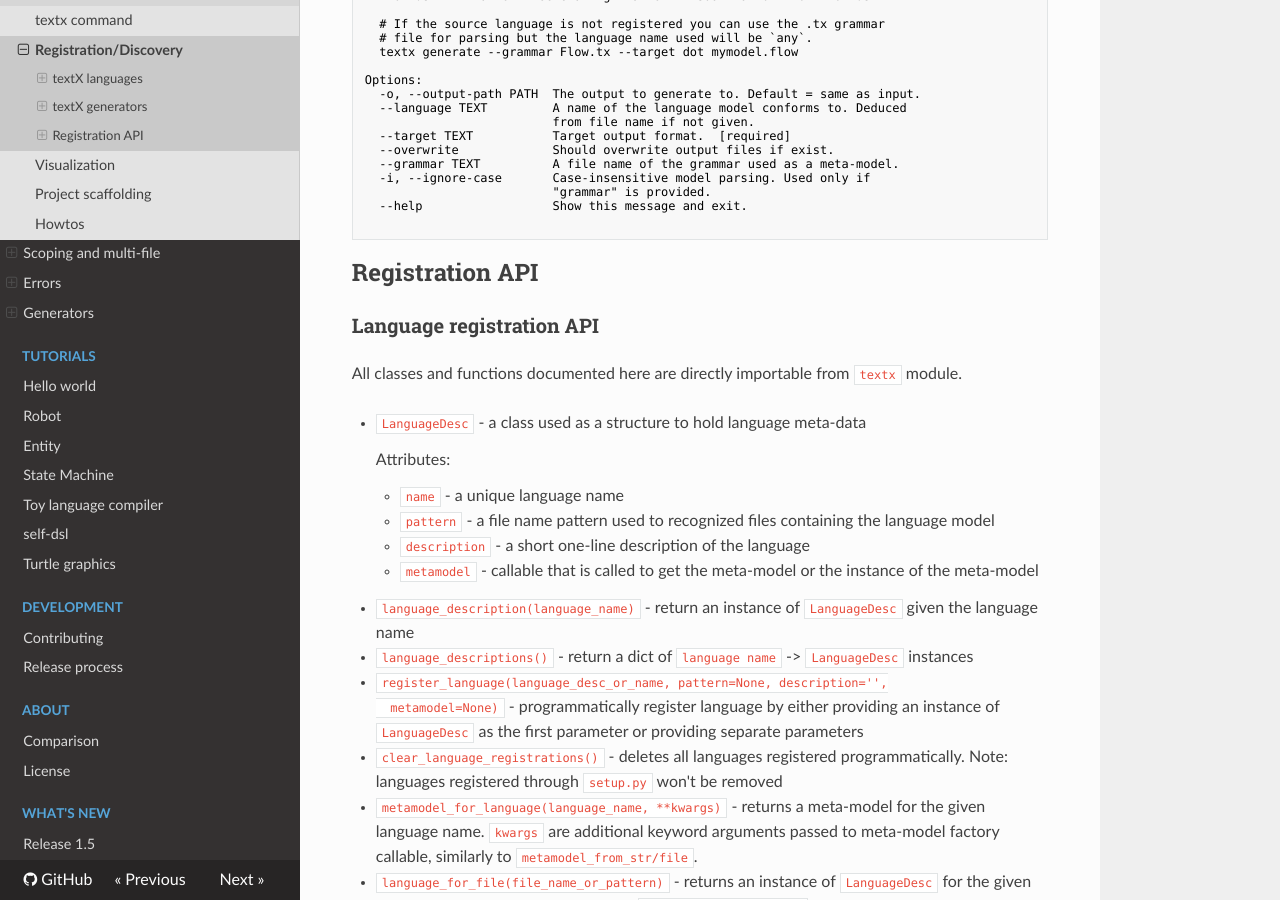
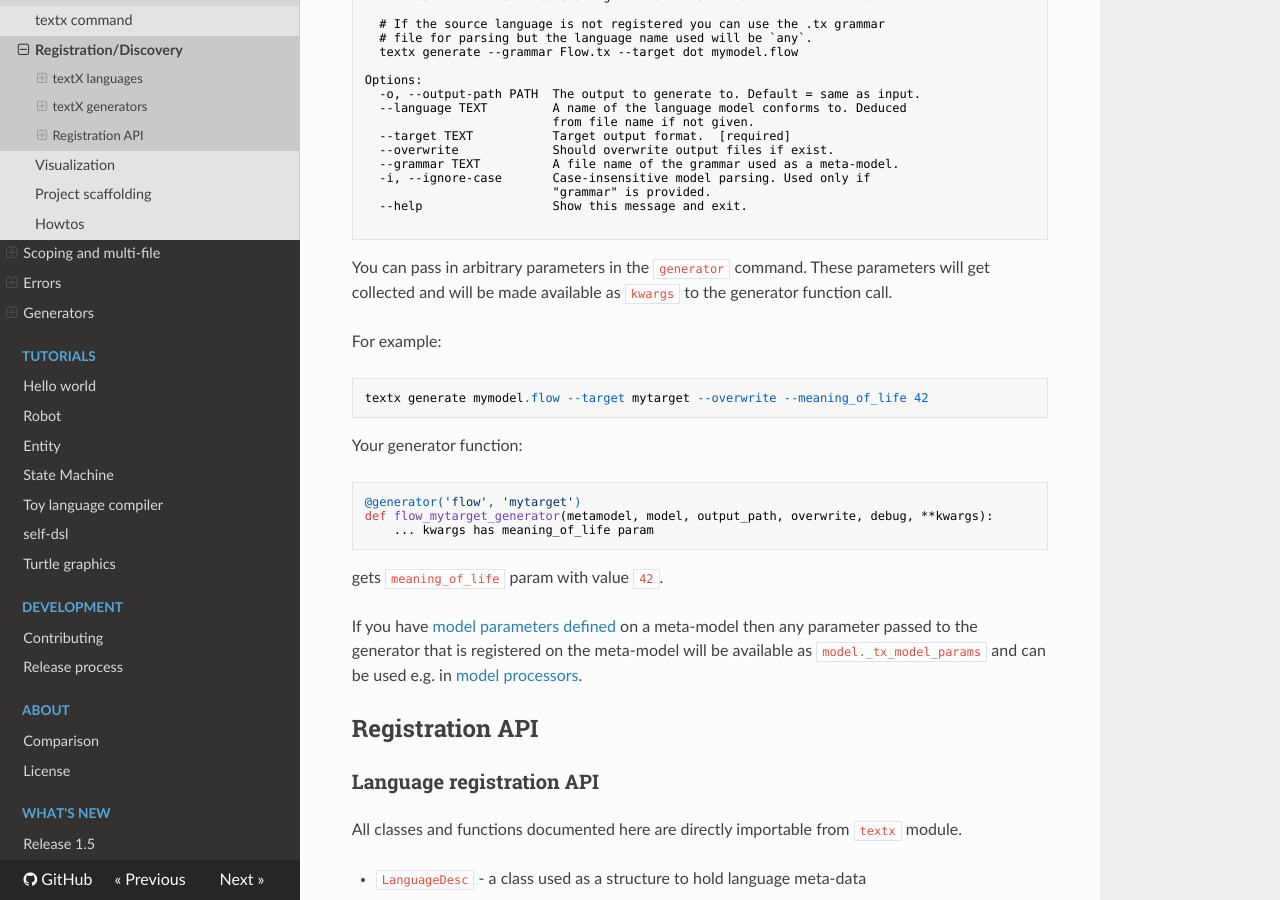
Before and after one commit to textX/textX, an MkDocs documentation site: the page built from docs/registration.md, in a window 1280 px wide and 900 px high, scrolled down 6053 px. Built offline with MkDocs 1.6.1, drawn with Linux system fonts in a browser that asks for light colours; nearby versions of some CDN libraries; comment, search, counter and statistics services are not loaded.

Commit message:
Add extraction of model params in generate CLI command
This change adds:

- Docs for arbitrary params to `textx generate`
- `textx generate` params which are recognized as model params registered on
  meta-model (`model_param_defs`) are passed to model construction and are
  available to model processors.

````diff
--- a/docs/registration.md
+++ b/docs/registration.md
@@ -356,6 +356,28 @@
 
 ```
 
+You can pass in arbitrary parameters in the `generator` command. These
+parameters will get collected and will be made available as `kwargs` to the
+generator function call.
+
+For example:
+
+    textx generate mymodel.flow --target mytarget --overwrite --meaning_of_life 42
+
+Your generator function:
+
+    @generator('flow', 'mytarget')
+    def flow_mytarget_generator(metamodel, model, output_path, overwrite, debug, **kwargs):
+        ... kwargs has meaning_of_life param
+
+gets `meaning_of_life` param with value `42`.
+
+If you have [model parameters
+defined](metamodel.md#optional-model-parameter-definitions) on a meta-model
+then any parameter passed to the generator that is registered on the meta-model
+will be available as `model._tx_model_params` and can be used e.g. in [model
+processors](metamodel.md#model-processors).
+
 
 ## Registration API
 
````
Also changed, not shown: CHANGELOG.md (+5 -0 lines), 3 other files.
